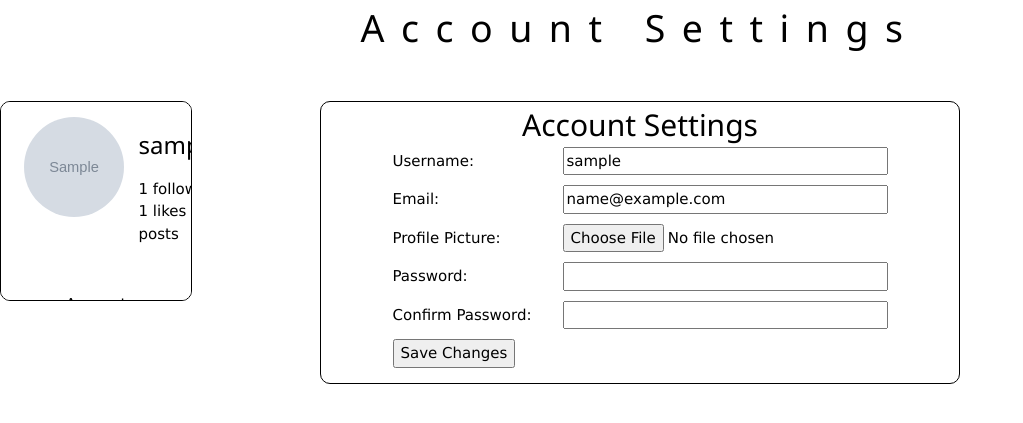
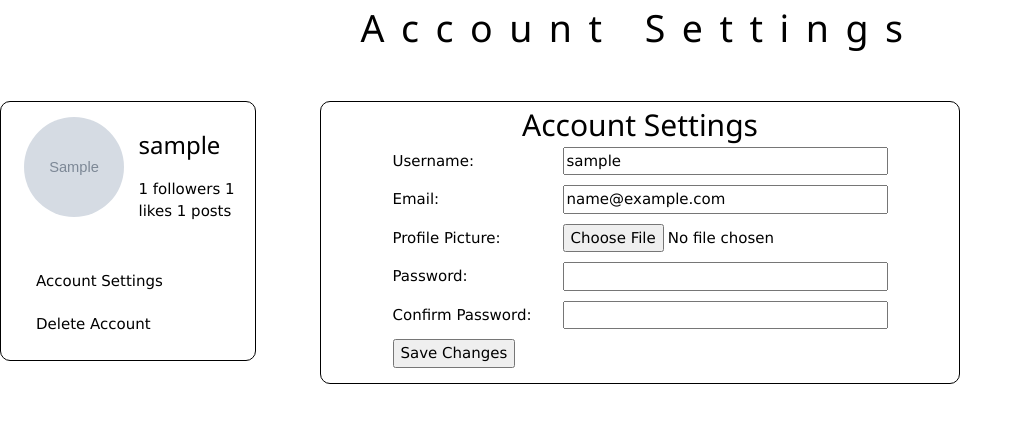
Before and after one commit to ahmxd675/CheeseBoard, a Django app: page /account in a window 1280 px wide. Shown: the part 68-491 px from the top of the page, without its empty margins (0-1023 px from the left). Run offline with Django 3.2, Linux system fonts and the light colour scheme; a user stored in the database is signed in; tables that the repository leaves empty hold one stand-in row (values such as "Sample post"); grey boxes marked "Sample" are stand-in pictures.

Commit message:
Fix display of search results and account sidebar

```diff
--- a/templates/CheeseBoardSite/account.html
+++ b/templates/CheeseBoardSite/account.html
@@ -27,10 +27,10 @@
         }
 
         #sidebar {
-            width: 15%;
+            width: 20vw;
             border: 1px solid black;
             border-radius: 10px;
-            height: 25%;
+            height: auto;
         }
 
         #sidebar-content {
--- a/templates/CheeseBoardSite/search.html
+++ b/templates/CheeseBoardSite/search.html
@@ -48,6 +48,6 @@
         {% render_header tags %}
 
         <p id="search-term">Results for <span id="term">{{ term }}</span></p>
-        {% render_post_grid posts True %}
+        {% render_post_grid posts False %}
     </div>
 </body>
```
